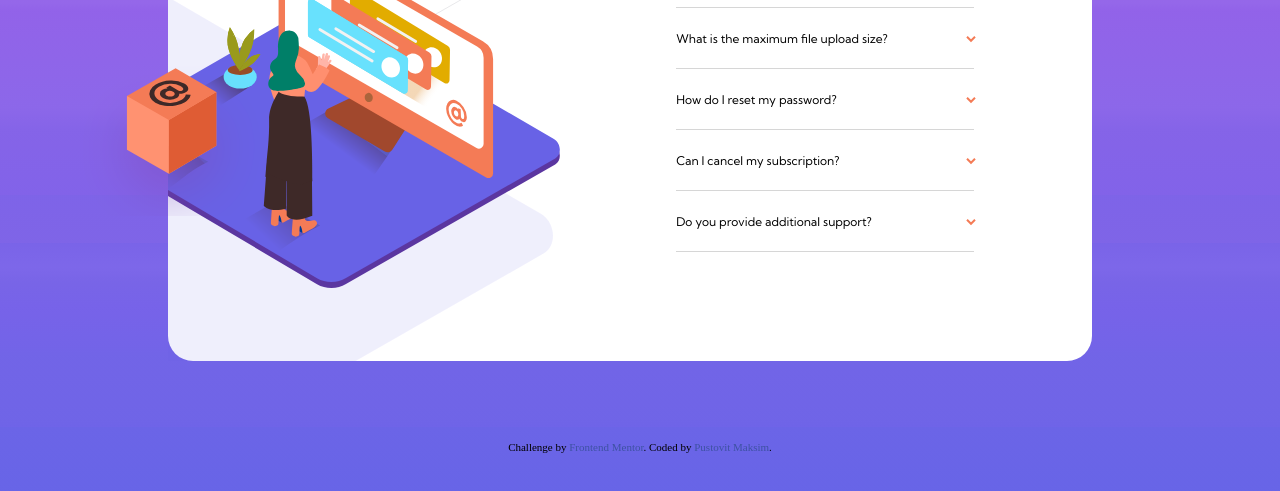
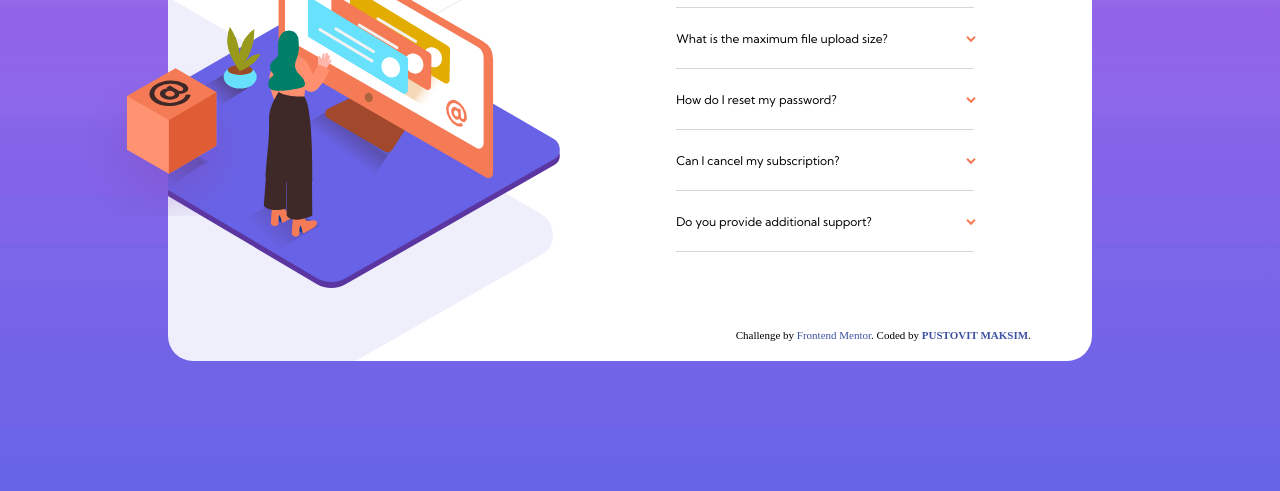
Before and after one commit to neza4to1993/FAQ-ACCORDION_CARD_MAIN, a website built with webpack: page src/index.html in a window 1280 px wide. Shown: the part 293-784 px from the top of the page. Built offline with nearby package versions, Linux system fonts and the light colour scheme.

Commit message:
adaptive

```diff
--- a/src/index.html
+++ b/src/index.html
@@ -76,14 +76,15 @@
 				</div>
 			</div>
 		</div>
+		<footer class="footer">
+			<div class="attribution">
+				Challenge by <a href="https://www.frontendmentor.io?ref=challenge" target="_blank">Frontend Mentor</a>.
+				Coded by <a target="_blank" href="https://vk.com/makspustovit"><span> Pustovit Maksim</span></a>.
+			</div>
+		</footer>
 	</div>
 
 
-	<footer class="footer">
-		<div class="attribution">
-			Challenge by <a href="https://www.frontendmentor.io?ref=challenge" target="_blank">Frontend Mentor</a>.
-			Coded by <a target="_blank" href="https://vk.com/makspustovit">Pustovit Maksim</a>.
-		</div>
-	</footer>
+
 </body>
 </html>
--- a/src/index.scss
+++ b/src/index.scss
@@ -2,3 +2,4 @@
 @import 'style/style'; // Basic Styles
 @import 'style/body_background_style'; // Background and main body control
 @import 'style/nullstyle'; // styles zeroing
+@import 'style/footer'; // footer
--- /dev/null
+++ b/src/style/footer.scss
@@ -0,0 +1,11 @@
+footer {
+	position: absolute;
+	padding: 15px;
+	right: 5%;
+	bottom: 5%;
+	margin: 20px 0px -20px 30px;
+}
+footer span {
+	text-transform: uppercase;
+	font-weight: 700;
+}
--- a/src/style/style.scss
+++ b/src/style/style.scss
@@ -187,14 +187,3 @@
 		display: none;
 }
 }
-
-
-
-footer {
-	position: absolute;
-	padding: 15px;
-	left: 0;
-	bottom: 0;
-	width: 100%;
-	height: 80px;
-}
```
Also changed, not shown: dist/index.html, 2 other files.
